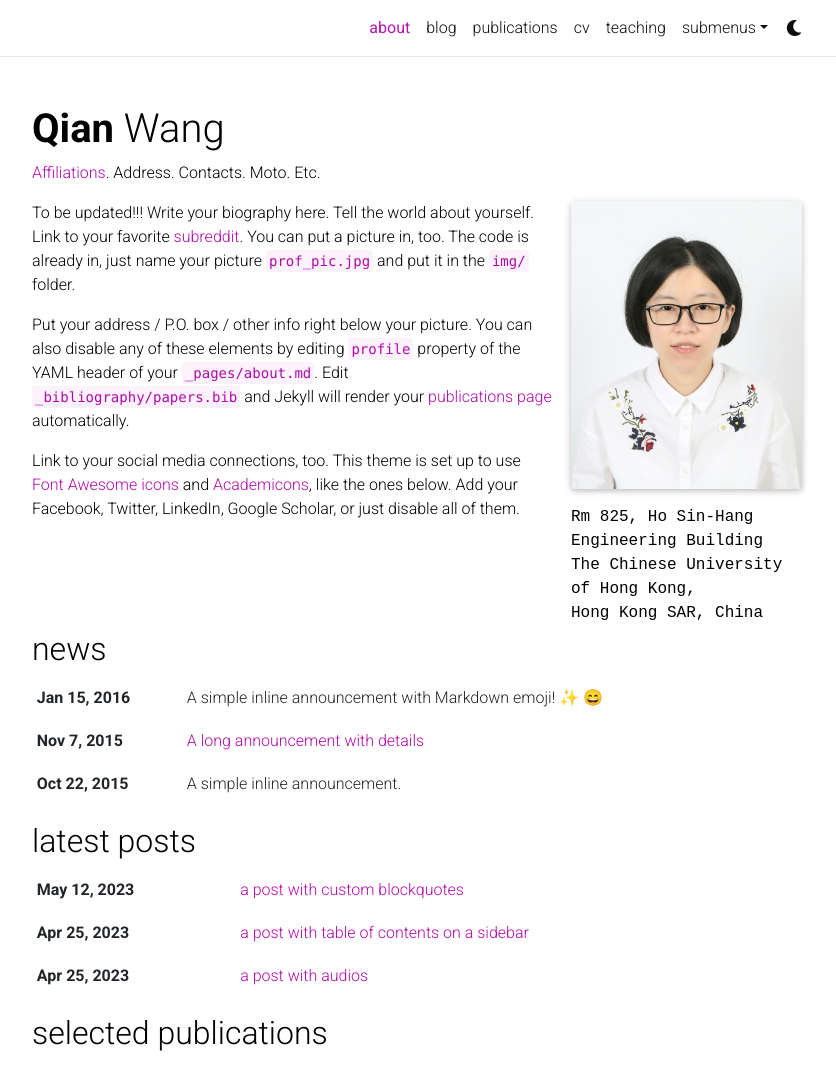
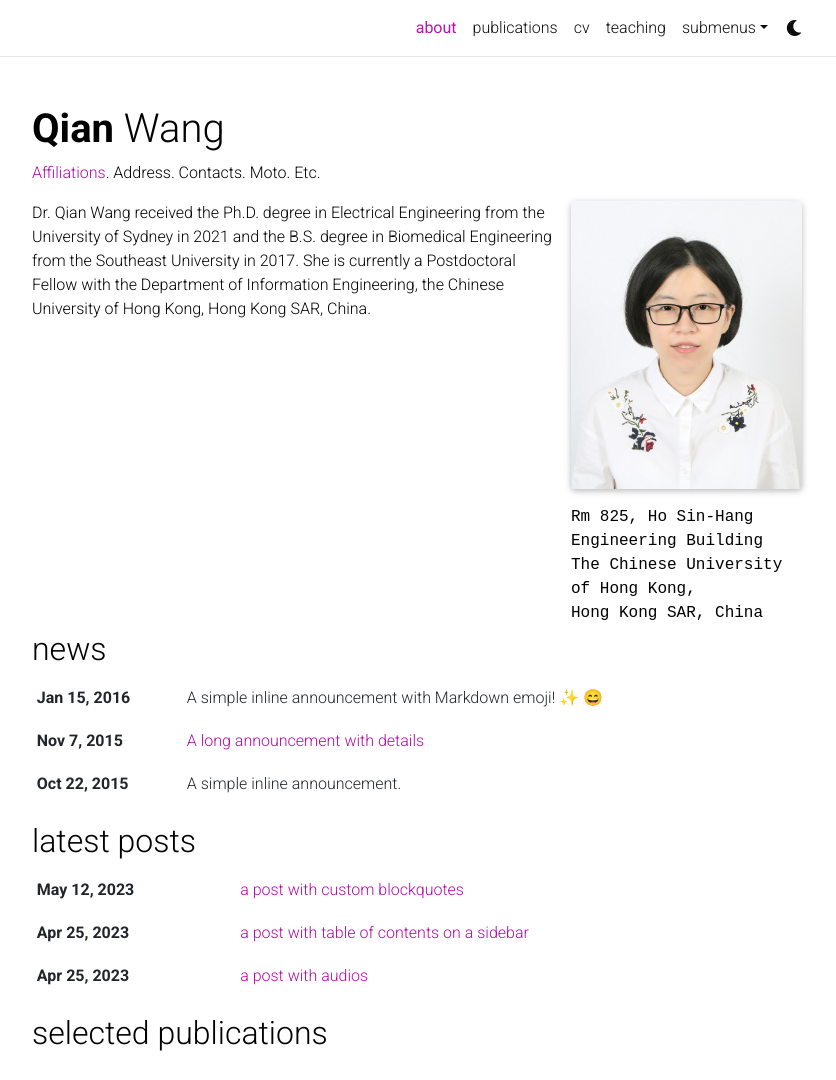
Before and after one commit to Cubic-q/cubic-q.github.io, a Jekyll site: the page built from _pages/about.md, in a window 1280 px wide and 1369 px high, cut to the strip 0-1080 px from the top of the window. Shown: the whole strip, without its empty margins (223-1059 px from the left). Built offline with Jekyll 4.4.1, drawn with Linux system fonts in a browser that asks for light colours; full-size pictures stand in for the smaller copies a plugin makes; emoji names are drawn with the system emoji font; comment, search, counter and statistics services are not loaded; a style sheet for code colours, icons or effects is not loaded.

Commit message:
icon update

```diff
--- a/_bibliography/papers.bib
+++ b/_bibliography/papers.bib
@@ -1,7 +1,7 @@
 ---
 ---
 
-#@string{aps = {American Physical Society,}}
+@string{aps = {American Physical Society,}}
 
 
 @article{10138556,
--- a/_config.yml
+++ b/_config.yml
@@ -77,10 +77,10 @@ twitter_username: # your Twitter handle
 mastodon_username: # your mastodon instance+username in the format instance.tld/@username
 linkedin_username: # your LinkedIn user name
 telegram_username: # your Telegram user name
-scholar_userid: # your Google Scholar ID
+scholar_userid: f74ZMRIAAAAJ # your Google Scholar ID
 semanticscholar_id: # your Semantic Scholar ID
 whatsapp_number: # your WhatsApp number (full phone number in international format. Omit any zeroes, brackets, or dashes when adding the phone number in international format.)
-orcid_id: # your ORCID ID
+orcid_id: 0000-0001-5072-5518 # your ORCID ID
 medium_username: # your Medium username
 quora_username: # your Quora username
 publons_id: # your ID on Publons
@@ -123,7 +123,7 @@ bing_site_verification:  # out your bing-site-verification ID (Bing Webmaster)
 # -----------------------------------------------------------------------------
 
 blog_name: al-folio # blog_name will be displayed in your blog page
-blog_nav_title: blog # your blog must have a title for it to be displayed in the nav bar
+blog_nav_title: #blog # your blog must have a title for it to be displayed in the nav bar
 blog_description: a simple whitespace theme for academics
 permalink: /blog/:year/:title/
 
--- a/_pages/about.md
+++ b/_pages/about.md
@@ -19,8 +19,9 @@ selected_papers: true # includes a list of papers marked as "selected={true}"
 social: true  # includes social icons at the bottom of the page
 ---
 
-To be updated!!! Write your biography here. Tell the world about yourself. Link to your favorite [subreddit](http://reddit.com). You can put a picture in, too. The code is already in, just name your picture `prof_pic.jpg` and put it in the `img/` folder.
+Dr. Qian Wang received the Ph.D. degree in Electrical Engineering from the University of Sydney in 2021 and the B.S. degree in Biomedical Engineering from the Southeast University in 2017. She is currently a Postdoctoral Fellow with the Department of Information Engineering, the Chinese University of Hong Kong, Hong Kong SAR, China.
+<!-- #To be updated!!! Write your biography here. Tell the world about yourself. Link to your favorite [subreddit](http://reddit.com).#You can put a picture in, too. The code is already in, just name your picture `prof_pic.jpg` and put it in the `img/` folder. -->
 
-Put your address / P.O. box / other info right below your picture. You can also disable any of these elements by editing `profile` property of the YAML header of your `_pages/about.md`. Edit `_bibliography/papers.bib` and Jekyll will render your [publications page](/al-folio/publications/) automatically.
+<!-- Put your address / P.O. box / other info right below your picture. You can also disable any of these elements by editing `profile` property of the YAML header of your `_pages/about.md`. Edit `_bibliography/papers.bib` and Jekyll will render your [publications page](/al-folio/publications/) automatically. -->
 
-Link to your social media connections, too. This theme is set up to use [Font Awesome icons](http://fortawesome.github.io/Font-Awesome/) and [Academicons](https://jpswalsh.github.io/academicons/), like the ones below. Add your Facebook, Twitter, LinkedIn, Google Scholar, or just disable all of them.
+<!-- Link to your social media connections, too. This theme is set up to use [Font Awesome icons](http://fortawesome.github.io/Font-Awesome/) and [Academicons](https://jpswalsh.github.io/academicons/), like the ones below. Add your Facebook, Twitter, LinkedIn, Google Scholar, or just disable all of them. -->
```
